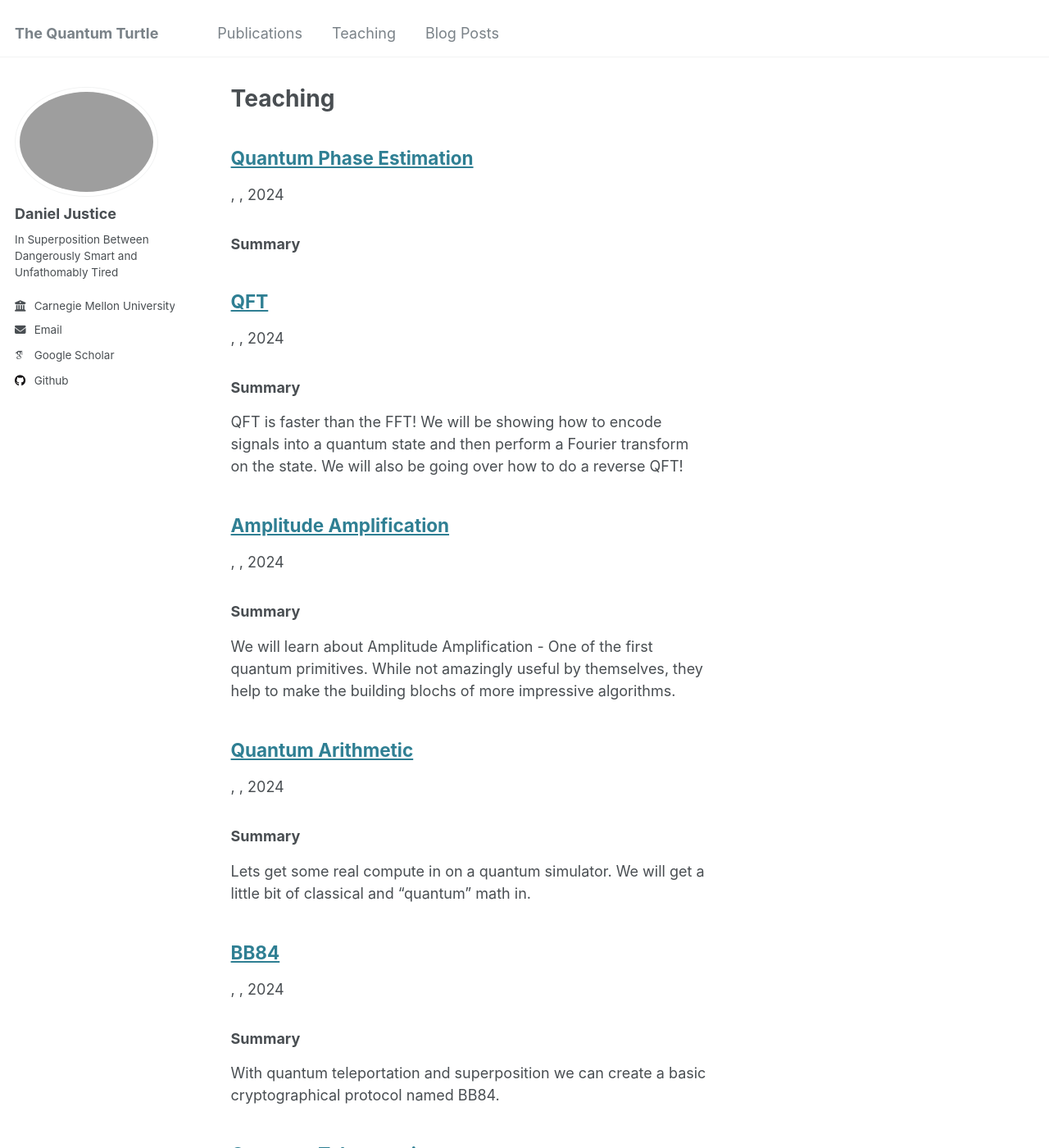
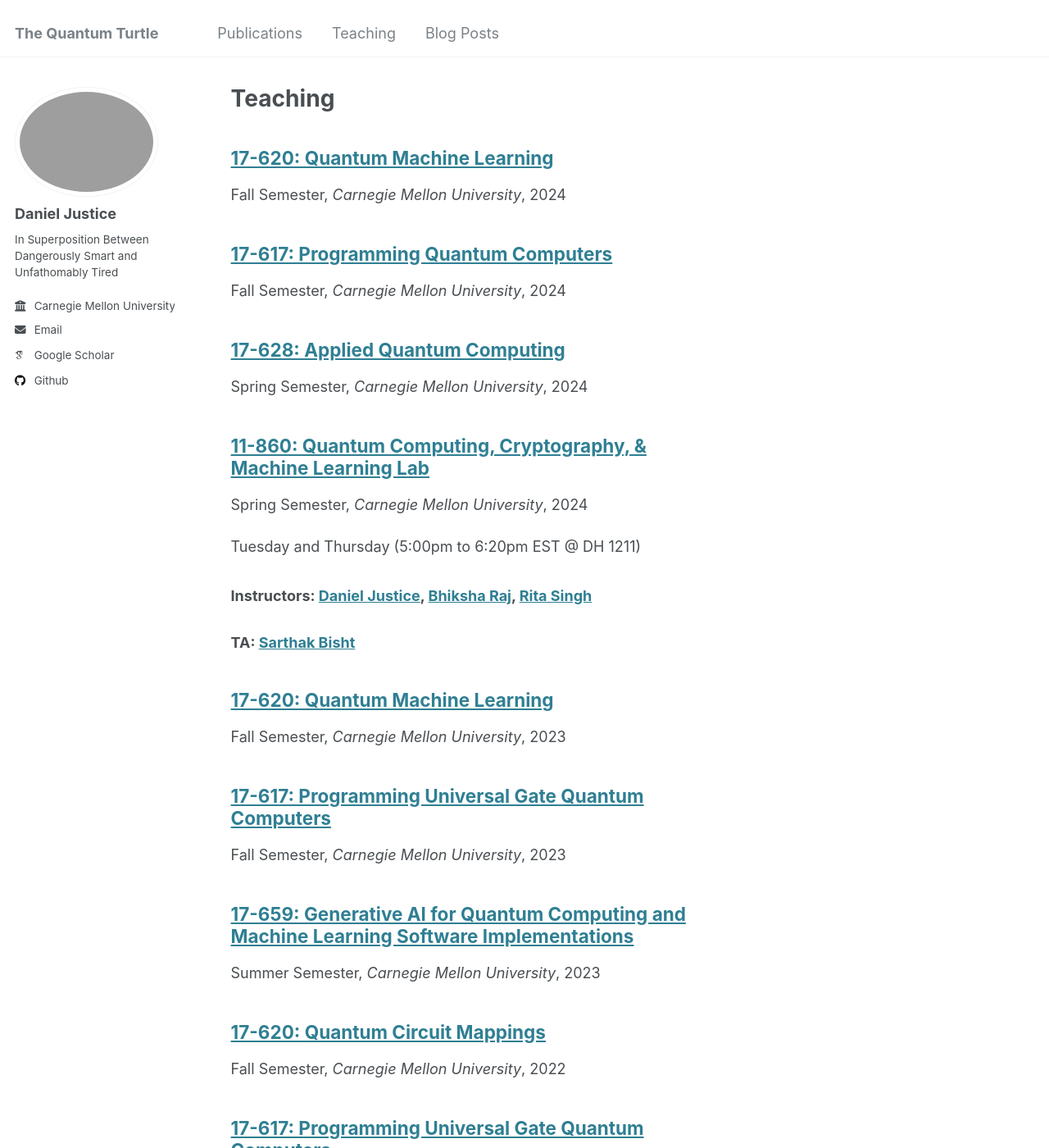
Before and after one commit to thequantumturtle/thequantumturtle.github.io, a Jekyll site: the page built from _pages/teaching.html, in a window 1280 px wide and 1400 px high. Shown: the whole window at 82% size. Built offline with Jekyll 4.4.1, drawn with Linux system fonts in a browser that asks for light colours; some web fonts are replaced; some of the changed text lies outside the part shown.

```diff
--- a/_teaching/courses/2021-Fall-17617/homepage.md
+++ /dev/null
@@ -1,56 +0,0 @@
----
-title: "17-617: Programming Universal Gate Quantum Computers"
-type: "Fall Semester"
-venue: "Carnegie Mellon University Testing"
-date: 2021-08-21
-# location: "City, Country"
----
-
-Mondays and Wednesdays (4:40pm to 6:00pm @ 3SC 265)
-[Daniel Justice](https://thequantumturtle.github.io/)
-
-
-## Location
-We currently have a room at 3SC 265. I will be going in person as well as streaming via Zoom (Link on Piazza). I encourage you to come to class if it falls within your personal risk management system.
-
-## Course Goals
-Students will gain familiarity with current universal gate quantum computing tools and technology. Students will also become comfortable with several QC algorithms and their implementation on state of the art quantum computer simulators and hardware.
-
-## Grading
-90% Homeworks/Quizzes, 10% Participation.
-
-## Quizzes
-Each week a quiz will be given. The worst one will not be counted.
-
-## Prerequisites
-Python, Jupyter Notebooks, Linear Algebra
-
-Students will **not** need an understanding of quantum mechanics.
-
-
-Note: The syllabus is subject to occasional change. This is especially the case in the latter half of the semester once your professors have become comfortable with the group's overall skill level. Adequate notice will be given.
-
-
-## Basic course structure
-
-Due to this being a mini, we will do our best to skirt into a new topic each and every day.
-
-
-## Schedule
-[**Day 1**](/teaching/courses/2021-Fall-17617/syllabus/syllabus/1-Introduction) (10/18): Introduction
-[**Day 2**](/teaching/courses/2021-Fall-17617/syllabus/syllabus/2-One-Qbit) (10/20): Qubits
-[**Day 3**](/teaching/courses/2021-Fall-17617/syllabus/syllabus/3-Multi-Qbits) (10/25): Multiple Qubits
-[**Day 4**](/teaching/courses/2021-Fall-17617/syllabus/syllabus/4-Teleportation) (10/27): Quantum Teleportation
-[**Day 5**](/teaching/courses/2021-Fall-17617/syllabus/syllabus/5-BB84) (11/01): BB84
-[**Day 6**](/teaching/courses/2021-Fall-17617/syllabus/syllabus/6-Arithmetic) (11/03): Quantum Arithmetic and Logic
-[**Day 7**](/teaching/courses/2021-Fall-17617/syllabus/syllabus/7-Amp-Amp) (11/08): Amplitude Amplification
-[**Day 8**](/teaching/courses/2021-Fall-17617/syllabus/syllabus/8-QFT) (11/10): QFT: Quantum Fourier Transform
-[**Day 9**](/teaching/courses/2021-Fall-17617/syllabus/syllabus/9-Quantum-Phase-Estimation) (11/15): Quantum Phase Estimation
-[**Day 10**](/teaching/courses/2021-Fall-17617/syllabus/syllabus/10-Real-Data) (11/17): Real Data
-[**Day 11**](/teaching/courses/2021-Fall-17617/syllabus/syllabus/11-Quantum-Search) (11/22): Quantum Search
-**No Class** (11/24): Thanksgiving!
-[**Day 12**](/teaching/courses/2021-Fall-17617/syllabus/syllabus/) (11/29): Prabh Baweja
-[**Day 13**](/teaching/courses/2021-Fall-17617/syllabus/syllabus/12-Shors) (12/01): Shor's Factoring Algorithm
-
-
-*Schedule with assignments, readings, etc. can be found [here](schedule)*
--- a/_teaching/courses/2021-Fall-17617/syllabus/1-Introduction.md
+++ /dev/null
@@ -1,26 +0,0 @@
----
-week: 1
-day: October 18
-title: Introduction
-# tags: [hello]
----
-
-
-## Before Class
-
-### Books
-#### Main Book:
-- [Octopus Book](https://www.amazon.com/Programming-Quantum-Computers-Essential-Algorithms/dp/1492039683)
-    We will be working mostly out of this book.
-
-#### Extra Reading:
-- [Blue Book](https://www.amazon.com/Quantum-Computing-Computer-Scientists-Yanofsky/dp/0521879965)
-    This book gives a great explanation on how to conceptualize Quantum Computers. First few chapters are great if you don't feel confident with the math.
-- [Gentle Book](http://mmrc.amss.cas.cn/tlb/201702/W020170224608150244118.pdf)
-    A very computer science take on quantum computers. A good read if you are hoping to do research.
-
-### Notes
-- Reminder to bring computer to class.
-
-### Summary
-We will be going over class requirements and expectations. Then we will give a frame work for where quantum computers come from and why as an industry we are putting so much effort into such a difficult endeavour.
--- a/_teaching/courses/2021-Fall-17617/syllabus/10-Real-Data.md
+++ /dev/null
@@ -1,12 +0,0 @@
----
-week: 10
-day: November 17
-title: Real Data
----
-
-### Summary
-
-Lets take a look at what a quantum computer might be able to do applicable data.
-
-### Notes
-- Reminder to bring your computer to class.
--- a/_teaching/courses/2021-Fall-17617/syllabus/11-Quantum-Search.md
+++ /dev/null
@@ -1,11 +0,0 @@
----
-week: 11
-day : November 22
-title: Quantum Search
----
-
-### Summary
-Finally, lets take a look at a quantum simulator that has advantage over classical computer.
-
-### Notes
-- Reminder to bring your comptuer to class.
--- a/_teaching/courses/2021-Fall-17617/syllabus/2-One-Qbit.md
+++ /dev/null
@@ -1,15 +0,0 @@
----
-week: 2
-day: October 20
-title: One Qubit is Better Than no Qubit
-# tags: [Qubit, Circle Notation, Bloch Sphere]
----
-
-### Before Class
-Read Chapters 1-2 in the [Octopus](https://www.amazon.com/Programming-Quantum-Computers-Essential-Algorithms/dp/1492039683) Book
-
-### Summary
-We will go over QC (quantum computing) basics. How to imagine quantum circuits vs classical circuits. The notation necessary to talk and communicate about quantum states. Single qubit gates will be introduced and used.
-
-### Notes
-- Reminder to bring computer to class.
--- a/_teaching/courses/2021-Fall-17617/syllabus/3-Multi-Qbits.md
+++ /dev/null
@@ -1,15 +0,0 @@
----
-week: 3
-day: October 25
-title: Two Qbits Are Better Than One
----
-
-### Before Class
-Read Chapter 3 in the [Octopus](https://www.amazon.com/Programming-Quantum-Computers-Essential-Algorithms/dp/1492039683) Book
-
-### Summary
-We will now start to incorporate more qubits and multi qubit gates. This is where the state explosion starts to happen.
-
-### Notes
-
-- Reminder to bring computer to class.
--- a/_teaching/courses/2021-Fall-17617/syllabus/4-Teleportation.md
+++ /dev/null
@@ -1,14 +0,0 @@
----
-week: 4
-day: October 27
-title: Quantum Teleportation
----
-
-### Before Class
-Read Chapter 4 in the [Octopus](https://www.amazon.com/Programming-Quantum-Computers-Essential-Algorithms/dp/1492039683) Book
-
-### Summary
-We will go over teleporting a quantum state from one qubit to another. This will require knowledge of the No Cloning Theorem, No Signalling Theorem and Entanglement.
-
-### Notes
-- Reminder to bring computer to class.
--- a/_teaching/courses/2021-Fall-17617/syllabus/5-BB84.md
+++ /dev/null
@@ -1,12 +0,0 @@
----
-week: 5
-day : Noverember 01
-title: BB84
----
-
-### Summary
-With quantum teleportation and superposition we can create a basic cryptographical protocol named BB84.
-
-### Notes
-- Reminder to bring your computer to class.
-- Bring pen and paper.
--- a/_teaching/courses/2021-Fall-17617/syllabus/6-Arithmetic.md
+++ /dev/null
@@ -1,11 +0,0 @@
----
-week: 6
-day: November 03
-title: Quantum Arithmetic
----
-
-### Summary
-Lets get some real compute in on a quantum simulator. We will get a little bit of classical and "quantum" math in.
-
-### Notes
-- Reminder to bring your comptuer to class.
--- a/_teaching/courses/2021-Fall-17617/syllabus/7-Amp-Amp.md
+++ /dev/null
@@ -1,11 +0,0 @@
----
-week: 7
-day: November 08
-title: Amplitude Amplification
----
-
-### Summary
-We will learn about Amplitude Amplification - One of the first quantum primitives. While not amazingly useful by themselves, they help to make the building blochs of more impressive algorithms.
-
-### Notes
-- Reminder to bring your computer to class.
--- a/_teaching/courses/2021-Fall-17617/syllabus/8-QFT.md
+++ /dev/null
@@ -1,11 +0,0 @@
----
-week: 8
-day: November 10
-title: QFT
----
-
-### Summary
-QFT is faster than the FFT! We will be showing how to encode signals into a quantum state and then perform a Fourier transform on the state. We will also be going over how to do a reverse QFT!
-
-### Notes
-- Reminder to bring your computer to class.
--- a/_teaching/courses/2021-Fall-17617/syllabus/9-Quantum-Phase-Estimation.md
+++ /dev/null
@@ -1,12 +0,0 @@
----
-week: 9
-day : November 15
-title: Quantum Phase Estimation
----
-
-### Summary
-
-The final primitive we will learn for the semester.
-
-### Notes
-- Reminder to bring your computer to class.
```
Also changed, not shown: _teaching/2021-Fall-17617.md (+1 -1 lines), _teaching/courses/2021-Fall-17617/syllabus/12-Shors.md (deleted, +0 -12 lines), courses/2020-Fall-17617/homepage.md (+1 -1 lines).
